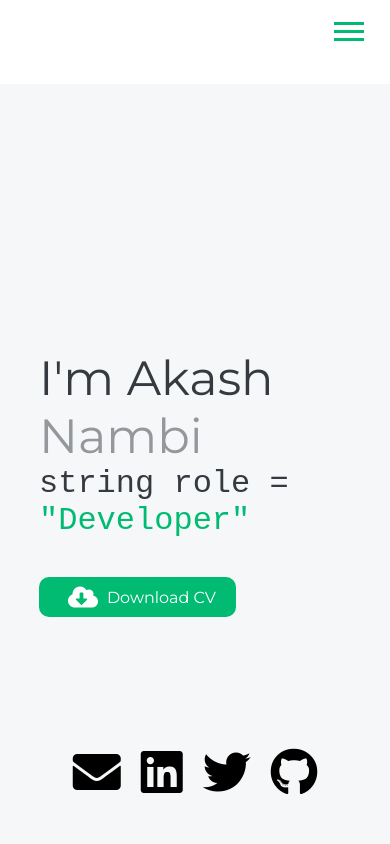
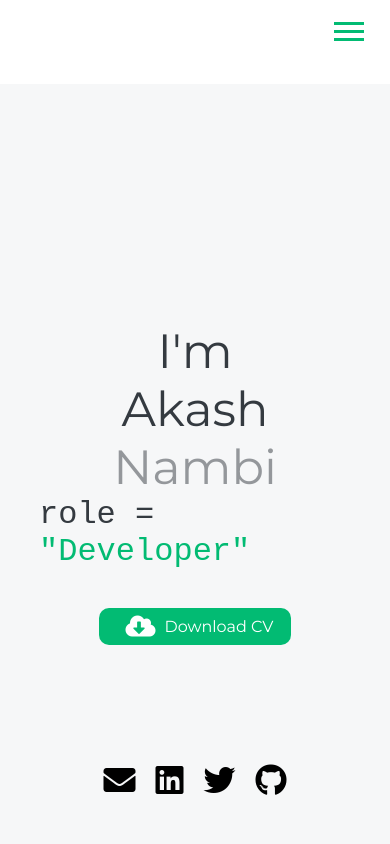
Before and after one commit to AkashNambi/Portfolio, a plain HTML site: page index.html in a window 390 px wide. Shown: the top 844 px of the page. Drawn offline with Linux system fonts and the light colour scheme.

Commit message:
Update home section

```diff
--- a/index.html
+++ b/index.html
@@ -42,30 +42,39 @@
     <main class="mainSection">
       <section id="homeSection" class="section s1">
         <div class="intro sectionContent">
-          <p class="first-name">
-            I'm Akash <span class="last-name">Nambi</span>
-          </p>
-          <code class="role"
-            >string role =<span class="role-dev"> "Developer" </span></code
-          >
-          <div id="resume">
-            <i class="fas fa-cloud-download-alt" style="font-size: 1.5rem"></i>
-            <a href="#">Download CV</a>
+          <div class="nameFlex">
+            <p class="first-name im">I'm</p>
+            <p class="first-name akash">
+              Akash <span class="last-name">Nambi</span>
+            </p>
+            <code class="role"
+              >role =<span class="role-dev"> "Developer" </span></code
+            >
+          </div>
+
+          <div class="resumeFlex" id="resume">
+            <div class="resumeButton">
+              <i
+                class="fas fa-cloud-download-alt"
+                style="font-size: 1.5rem"
+              ></i>
+              <a href="#">Download CV</a>
+            </div>
           </div>
 
           <div class="mediaLink">
             <div class="mediaFlex">
               <a href="mailto:akashnambitkr2000@gmail.com"
-                ><i class="fas fa-envelope media" style="font-size: 3rem"></i
+                ><i class="fas fa-envelope media" style="font-size: 2rem"></i
               ></a>
               <a href="https://www.linkedin.com/in/akash-nambi/"
-                ><i class="fab fa-linkedin media" style="font-size: 3rem"></i
+                ><i class="fab fa-linkedin media" style="font-size: 2rem"></i
               ></a>
               <a href="https://twitter.com/akash_nambi"
-                ><i class="fab fa-twitter media" style="font-size: 3rem"></i
+                ><i class="fab fa-twitter media" style="font-size: 2rem"></i
               ></a>
               <a href="https://github.com/AkashNambi"
-                ><i class="fab fa-github media" style="font-size: 3rem"></i
+                ><i class="fab fa-github media" style="font-size: 2rem"></i
               ></a>
             </div>
           </div>
--- a/main.css
+++ b/main.css
@@ -56,17 +56,20 @@ body {
 #resume {
   position: relative;
   top: 5%;
-  background-color: #02bb73;
-  text-align: center;
-  width: 12.3rem;
-  padding: 0.5rem;
-  border-radius: 10px;
-  color: white;
+  /* text-align: center; */
+}
+
+.resumeButton {
   display: flex;
   align-items: center;
   justify-content: center;
+  width: 12rem;
+  padding: 0.4rem;
+  background-color: #02bb73;
+  color: white;
+  border-radius: 10px;
 }
-#resume > a {
+.resumeButton > a {
   text-decoration: none;
   position: relative;
   left: 5%;
@@ -237,14 +240,39 @@ body {
   padding: 1rem;
 }
 /* About Section */
-
+@media screen and (max-width: 430px) {
+  .nameFlex {
+    display: flex;
+    flex-direction: column;
+    align-items: center;
+  }
+  .first-name {
+    font-size: 1rem;
+  }
+  .akash {
+    text-align: center;
+  }
+}
 @media screen and (max-width: 800px) {
+  .nameFlex {
+    display: flex;
+    flex-direction: column;
+    align-items: center;
+  }
   .first-name {
     font-size: 3rem;
   }
-  .role {
-    font-size: 2rem;
+  .akash {
+    text-align: center;
   }
+  #resume {
+    position: relative;
+    top: 5%;
+    /* text-align: center; */
+    display: flex;
+    justify-content: center;
+  }
+
   .contactContainer {
     display: flex;
     flex-direction: row;
@@ -292,17 +320,14 @@ body {
 }
 
 @media only screen and (max-width: 600px) {
-  ...;
 }
 
 /* Small devices (portrait tablets and large phones, 600px and up) */
 @media only screen and (min-width: 600px) {
-  ...;
 }
 
 /* Medium devices (landscape tablets, 768px and up) */
 @media only screen and (min-width: 768px) {
-  ...;
 }
 
 /* Large devices (laptops/desktops, 992px and up) */
```
